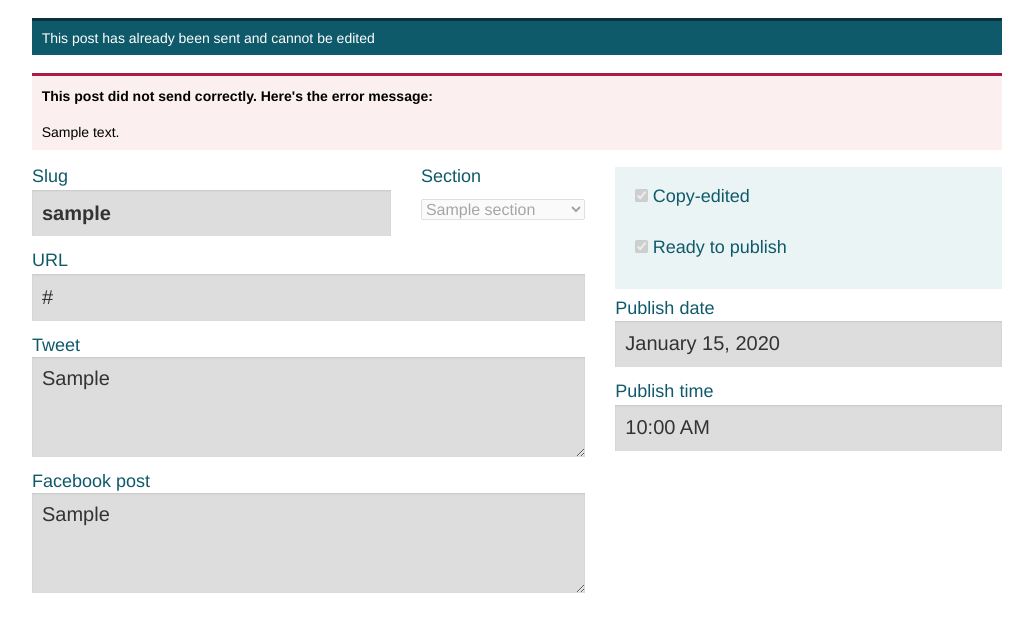
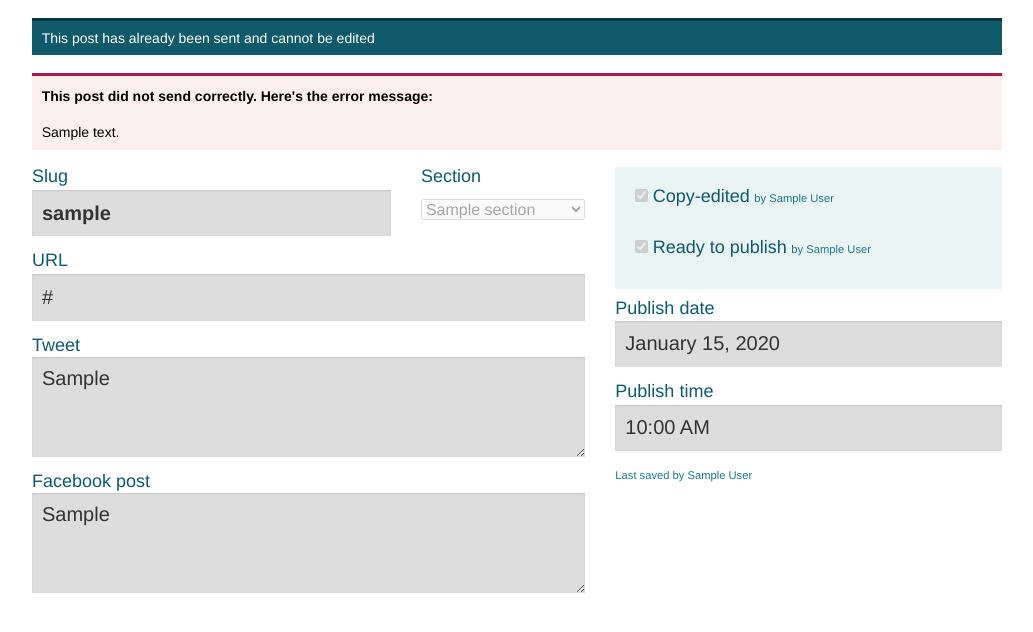
Before and after one commit to dailybruin/meow, a Django app: page /edit/1/ in a window 1280 px wide. Shown: the part 30-662 px from the top of the page, without its empty margins (123-1156 px from the left). Run offline with Django 3.2, Linux system fonts and the light colour scheme; a user stored in the database is signed in; tables that the repository leaves empty hold one stand-in row (values such as "Sample post"); some libraries are stand-ins or nearby versions.

Commit message:
Now meow keeps track of and displays who saves and approves posts

```diff
--- a/meow/meow/templates/scheduler/edit.html
+++ b/meow/meow/templates/scheduler/edit.html
@@ -112,10 +112,12 @@ $(document).ready(function(){
                 <div class="prepublish-inside">
                     <input type="checkbox" id="approve-copy" name="approve-copy" {% if post.pub_ready_copy == True %}checked{% endif %} {% if not perms.scheduler.approve_copy %}disabled{% endif %} />
                     <label for="approve-copy">Copy-edited</label>
+                    {% if post.pub_ready_copy_user %}<span class="approval-by">by {{ post.pub_ready_copy_user.first_name }} {{ post.pub_ready_copy_user.last_name }}</span>{% endif %}
                 </div>
                 <div class="prepublish-inside">
                     <input type="checkbox" id="approve-online" name="approve-online" {% if post.pub_ready_online == True %}checked{% endif %} {% if not perms.scheduler.approve_online %}disabled{% endif %} />
                     <label for="approve-online">Ready to publish</label>
+                    {% if post.pub_ready_online_user %}<span class="approval-by">by {{ post.pub_ready_online_user.first_name }} {{ post.pub_ready_online_user.last_name }}</span>{% endif %}
                 </div>
             </fieldset>
 
@@ -127,6 +129,7 @@ $(document).ready(function(){
             <label for="pub_time">Publish time</label>
             <input type="text" id="pub_time" name="pub_time" autocomplete="off" value="{% if post.pub_time %}{{ post.pub_time|time:"h:i A" }}{% endif %}"></input>
             <input type="submit" value="Save" name="submit" class="button" />
+            {% if post.last_edit_user %}<span class="approval-by">Last saved by {{ post.last_edit_user.first_name }} {{ post.last_edit_user.last_name }}</span>{% endif %}
         </div>
 
     </form>
--- a/meow/meow/templates/scheduler/view.html
+++ b/meow/meow/templates/scheduler/view.html
@@ -121,10 +121,12 @@ $(document).ready(function(){
                 <div class="prepublish-inside">
                     <input type="checkbox" id="approve-copy" name="approve-copy" {% if post.pub_ready_copy == True %}checked{% endif %} {% if not perms.scheduler.approve_copy %}disabled{% endif %} disabled />
                     <label for="approve-copy">Copy-edited</label>
+                    {% if post.pub_ready_copy_user %}<span class="approval-by">by {{ post.pub_ready_copy_user.first_name }} {{ post.pub_ready_copy_user.last_name }}</span>{% endif %}
                 </div>
                 <div class="prepublish-inside">
                     <input type="checkbox" id="approve-online" name="approve-online" {% if post.pub_ready_online == True %}checked{% endif %} {% if not perms.scheduler.approve_online %}disabled{% endif %} disabled />
                     <label for="approve-online">Ready to publish</label>
+                    {% if post.pub_ready_online_user %}<span class="approval-by">by {{ post.pub_ready_online_user.first_name }} {{ post.pub_ready_online_user.last_name }}</span>{% endif %}
                 </div>
             </fieldset>
 
@@ -133,6 +135,8 @@ $(document).ready(function(){
 
             <label for="pub_time">Publish time</label>
             <input type="text" id="pub_time" name="pub_time" autocomplete="off" value="{% if post.pub_time %}{{ post.pub_time|time:"h:i A" }}{% endif %}" disabled></input>
+
+            {% if post.last_edit_user %}<span class="approval-by">Last saved by {{ post.last_edit_user.first_name }} {{ post.last_edit_user.last_name }}</span>{% endif %}
         </div>
 
     </form>
--- a/meow/scheduler/static/scheduler.css
+++ b/meow/scheduler/static/scheduler.css
@@ -276,6 +276,7 @@ input[type="button"]:hover, input[type="submit"]:hover, button:hover, .button:ho
     font-size: 24px;
     font-weight: 200;
     letter-spacing: 1px;
+    margin-bottom:10px;
 }
 
 #post-edit label[for="pub_date"] {
@@ -365,6 +366,12 @@ table tr[href] {
     cursor:pointer;
 }
 
+.approval-by {
+    font-weight: 200;
+    color: #1b798d;
+    font-size: 0.7em;
+}
+
 [data-abide] .error small.error, [data-abide] span.error, [data-abide] small.error {
     margin-top:-15px;
 }
```
